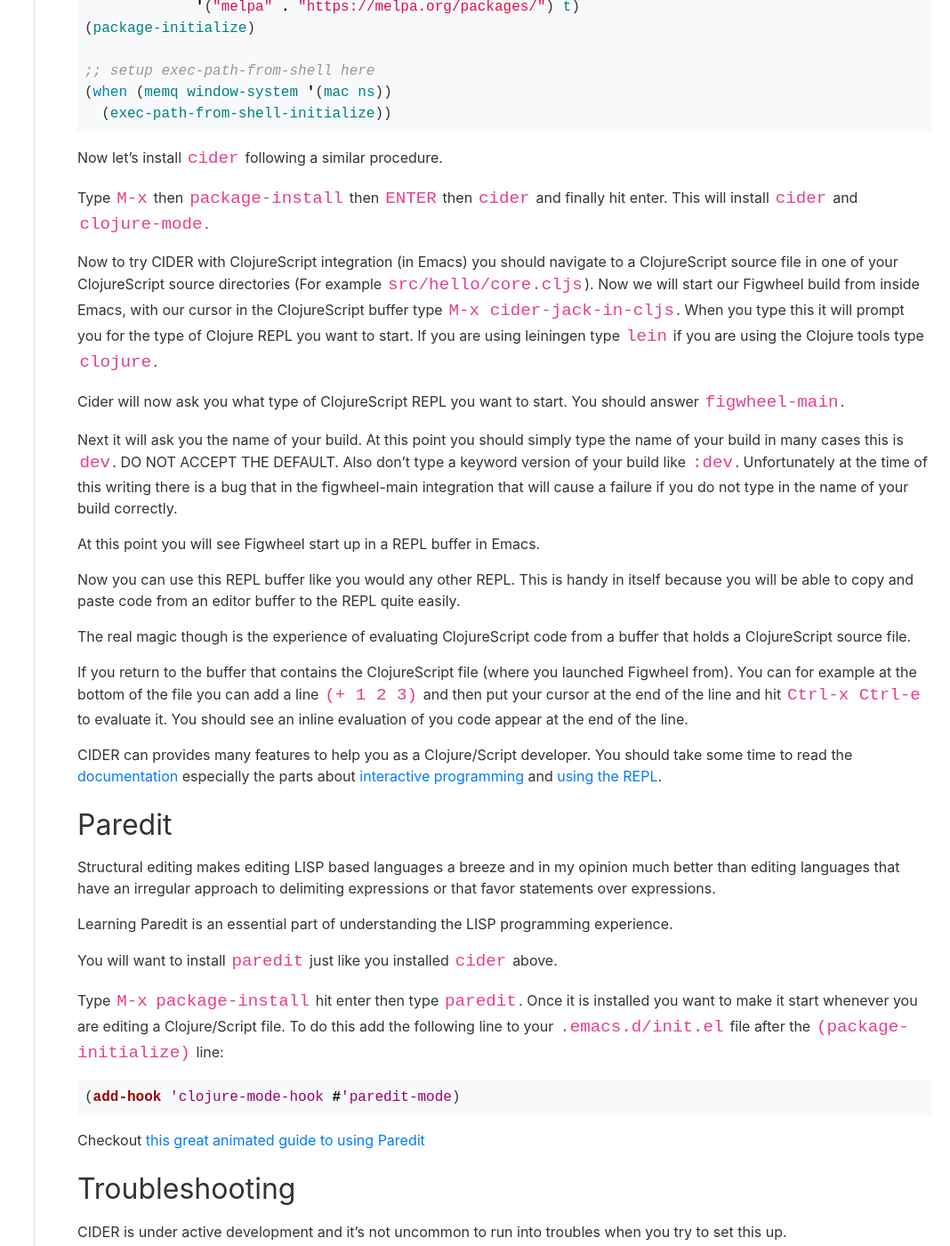
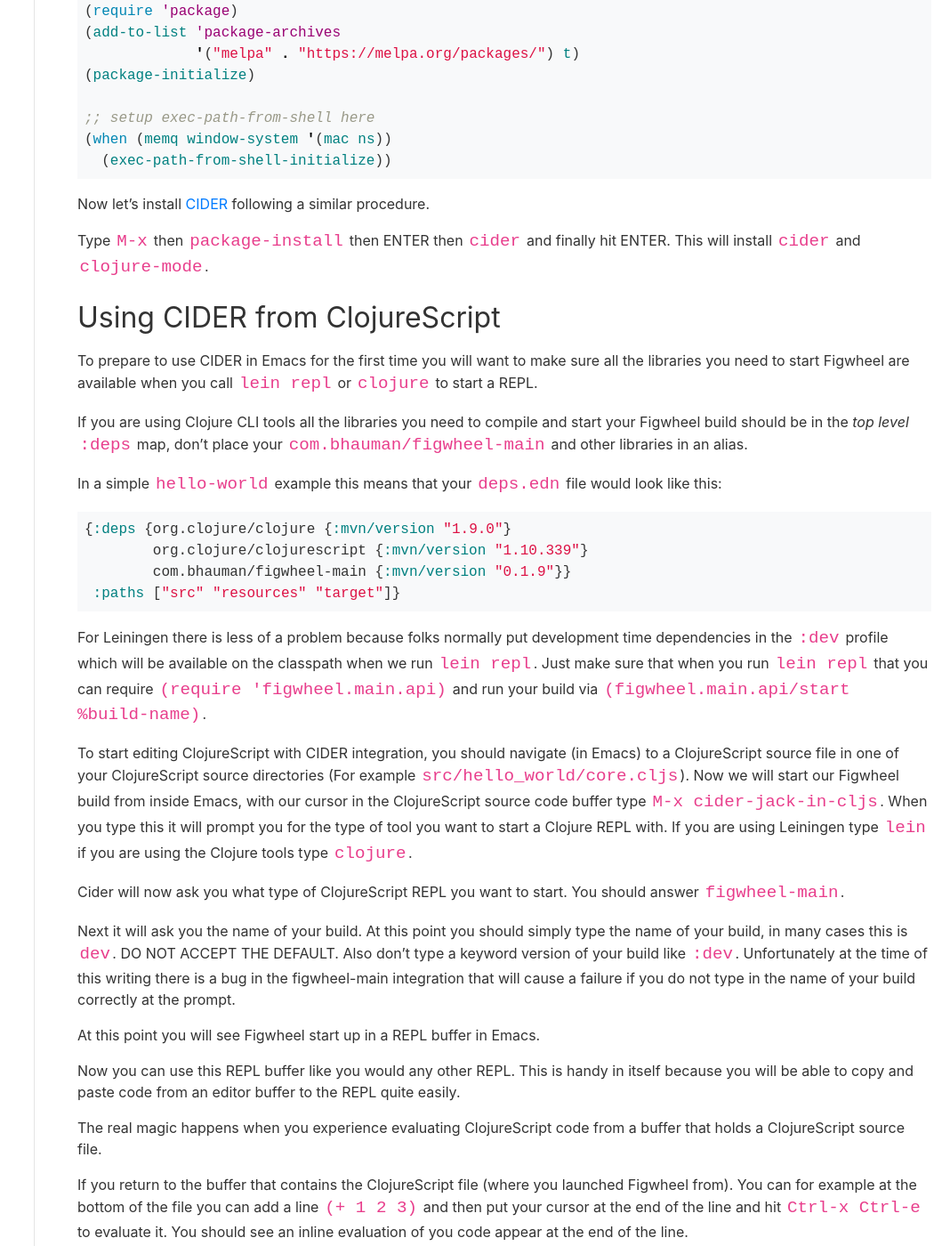
Before and after one commit to bhauman/figwheel-main, a Jekyll site: the page built from docs/docs/emacs.md, in a window 1280 px wide and 1400 px high, scrolled down 1884 px. Shown: the whole window at 89% size, without its empty margins (212-1280 px from the left). Built offline with Jekyll 4.4.1, drawn with Linux system fonts in a browser that asks for light colours; some of the changed text lies outside the part shown.

Commit message:
emacs documentation edits

````diff
--- a/docs/docs/emacs.md
+++ b/docs/docs/emacs.md
@@ -11,16 +11,16 @@
 <div class="lead-in"> Regardless of how you feel about using <a
 href="https://www.gnu.org/software/emacs">Emacs</a> as an editor, it
 is one of the oldest actively developed text editors. Emacs is also
-LISP centric and because of this its native features support the
-interactions we want when we work with a LISP language like
-Clojure.</div>
+LISP centric and because of this its native features already support
+the interactions we want when we are working on Clojure code.</div>
 
 Learn more about why [Emacs is sexy][emacs-sexy].
 
-While Emacs can support LISP editing and REPL interaction natively,
-without installing any extra packages or libraries. But the experience
-is no where near what [CIDER][cider] currently provides, so I'm going
-to focus on setting up CIDER from scratch in this guide.
+Emacs can support LISP editing and REPL interaction natively, without
+installing any extra packages or libraries, but the experience sub
+optimal. The [CIDER][cider] library provides a comprehensive set of
+features to help us edit Clojure code. I'm going to focus on setting
+up CIDER from scratch in this guide.
 
 ## Installing Emacs
 
@@ -31,11 +31,11 @@
 If you are on MacOS don't miss the
 [Emacs for OSX](https://emacsformacosx.com) link at the bottom of the
 page as downloading the pre-compiled binary is by far the easiest way
-to install Emacs.
+to install Emacs on OSX.
 
-Emacs is available in all package managers and if you can't find an
-expedient way to install it on your current OS, I would be very
-surprised.
+Emacs is universally available in most package managers and if you
+can't find an expedient way to install it on your current OS, I would
+be very very surprised.
 
 ## Learning to use Emacs
 
@@ -46,24 +46,29 @@
 link and learn enough so that you can get around in the buffer and
 execute some commands. Also, make sure that you know how to open and
 save files and how to switch from one editor buffer to another. With
-this small bit of information you will be able to do a lot of editing.
+this small bit of information you will be able to do a lot of
+editing.
 
 [Some good visual guides on how to learn Emacs](http://emacs.sexy/#learn).
 
 [Emacs rocks][emacs-rocks] is a great resource of helpful videos once
 you want to do more advanced editing.
 
+Personally, I am not an Emacs expert, I tend to use a very small set
+of commands when I'm using Emacs. I tend to use the commands that are
+available universally in text buffers and shell line readers. I do
+tend use more commands when I'm creating Emacs macros to automate an
+otherwise repetative operation to transform some text.
+
 ## Installing CIDER
 
 Now we are going to start installing some Emacs packages. We will use
 [`package.el`](https://www.emacswiki.org/emacs/InstallingPackages) to
-install some packages from [ELPA](https://elpa.gnu.org/).
+install some Emacs lisp packages.
 
-We are going to install some packages to get
-[CIDER][cider] up and running with Figwheel.
-
-First we need to add a snippet to the top of our `.emacs.d/init.el`
-file.
+First we need to add a snippet to the top of our `~/.emacs.d/init.el`
+file. If you don't have an `~/.emacs.d/init.el` you should create one
+and make sure that it has the following code at the top.
 
 ```elisp
 (require 'package)
@@ -72,21 +77,23 @@
 (package-initialize)
 ```
 
-This will setup up using `package.el` and add the melpa-stable package
-repository to the list of repositories to fetch packages from.
+This will initialize the package system and add the
+[melpa-stable package repository](http://stable.melpa.org/#/getting-started)
+to the list of repositories to fetch packages from.
 
 If you are editing `init.el` in Emacs you can now either restart Emacs
-or you can `Ctrl-x Ctrl-e` at the end of each of these expressions one
-at a time. Either way will work to execute the code.
+or you can call the [`eval-last-sexp`][eval-lisp] with `Ctrl-x Ctrl-e`
+at the end of each of these expressions one at a time. Either way will
+work to execute the code.
 
 Now that we have initialized the package system we can install and
 setup some packages.
 
-If you are using MacOS you will want to install a handy package to
-align make Emacs import and use the PATH of your terminal environment.
+If you are using MacOS you will want to install a package to import
+and use the PATH of your terminal environment in Emacs.
 
 Type `M-x` (meta x) then `package-install` and hit ENTER. You will be
-prompted for a package name. You will type the name
+prompted for a package name. At the prompt type the name
 `exec-path-from-shell` and hit ENTER.
 
 This will quickly download and install the
@@ -116,29 +123,58 @@
   (exec-path-from-shell-initialize))
 ```
 
-Now let's install `cider` following a similar procedure.
+Now let's install [CIDER][cider] following a similar procedure.
 
-Type `M-x` then `package-install` then `ENTER` then `cider` and
-finally hit enter. This will install `cider` and `clojure-mode`.
+Type `M-x` then `package-install` then ENTER then `cider` and finally
+hit ENTER. This will install `cider` and `clojure-mode`.
 
-Now to try CIDER with ClojureScript integration (in Emacs) you should
-navigate to a ClojureScript source file in one of your ClojureScript
-source directories (For example `src/hello/core.cljs`). Now we will
-start our Figwheel build from inside Emacs, with our cursor in the
-ClojureScript buffer type `M-x cider-jack-in-cljs`. When you type this
-it will prompt you for the type of Clojure REPL you want to start. If
-you are using leiningen type `lein` if you are using the Clojure tools
-type `clojure`.
+## Using CIDER from ClojureScript
+
+To prepare to use CIDER in Emacs for the first time you will want to
+make sure all the libraries you need to start Figwheel are available
+when you call `lein repl` or `clojure` to start a REPL.
+
+If you are using Clojure CLI tools all the libraries you need to
+compile and start your Figwheel build should be in the *top level*
+`:deps` map, don't place your `com.bhauman/figwheel-main` and other
+libraries in an alias.
+
+In a simple `hello-world` example this means that your `deps.edn` file
+would look like this:
+
+```clojure
+{:deps {org.clojure/clojure {:mvn/version "1.9.0"}
+        org.clojure/clojurescript {:mvn/version "1.10.339"}
+        com.bhauman/figwheel-main {:mvn/version "0.1.9"}}
+ :paths ["src" "resources" "target"]}
+```
+
+For Leiningen there is less of a problem because folks normally put
+development time dependencies in the `:dev` profile which will be
+available on the classpath when we run `lein repl`. Just make sure
+that when you run `lein repl` that you can require `(require
+'figwheel.main.api)` and run your build via `(figwheel.main.api/start
+%build-name)`.
+
+To start editing ClojureScript with CIDER integration, you should
+navigate (in Emacs) to a ClojureScript source file in one of your
+ClojureScript source directories (For example
+`src/hello_world/core.cljs`). Now we will start our Figwheel build
+from inside Emacs, with our cursor in the ClojureScript source code
+buffer type `M-x cider-jack-in-cljs`. When you type this it will
+prompt you for the type of tool you want to start a Clojure REPL
+with. If you are using Leiningen type `lein` if you are using the
+Clojure tools type `clojure`.
 
 Cider will now ask you what type of ClojureScript REPL you want to
 start. You should answer `figwheel-main`.
 
 Next it will ask you the name of your build. At this point you should
-simply type the name of your build in many cases this is `dev`. DO NOT
-ACCEPT THE DEFAULT. Also don't type a keyword version of your build
-like `:dev`. Unfortunately at the time of this writing there is a bug
-that in the figwheel-main integration that will cause a failure if you
-do not type in the name of your build correctly.
+simply type the name of your build, in many cases this is `dev`. DO
+NOT ACCEPT THE DEFAULT. Also don't type a keyword version of your
+build like `:dev`. Unfortunately at the time of this writing there is
+a bug in the figwheel-main integration that will cause a failure if
+you do not type in the name of your build correctly at the prompt.
 
 At this point you will see Figwheel start up in a REPL buffer in Emacs.
 
@@ -146,7 +182,7 @@
 is handy in itself because you will be able to copy and paste code
 from an editor buffer to the REPL quite easily.
 
-The real magic though is the experience of evaluating ClojureScript
+The real magic happens when you experience evaluating ClojureScript
 code from a buffer that holds a ClojureScript source file.
 
 If you return to the buffer that contains the ClojureScript file
@@ -201,6 +237,9 @@
 Emacs without understanding the ramifications of what your are doing
 will most likely lead to thrashing about and not having anything work.
 
+At first, focus on getting things to work, not on getting them to work
+perfectly.
+
 
 [inf-clojure]: https://github.com/clojure-emacs/inf-clojure
 [paredit-anim]:http://danmidwood.com/content/2014/11/21/animated-paredit.html
````
Also changed, not shown: other parts of docs/docs/emacs.md (+1 -0 lines).
